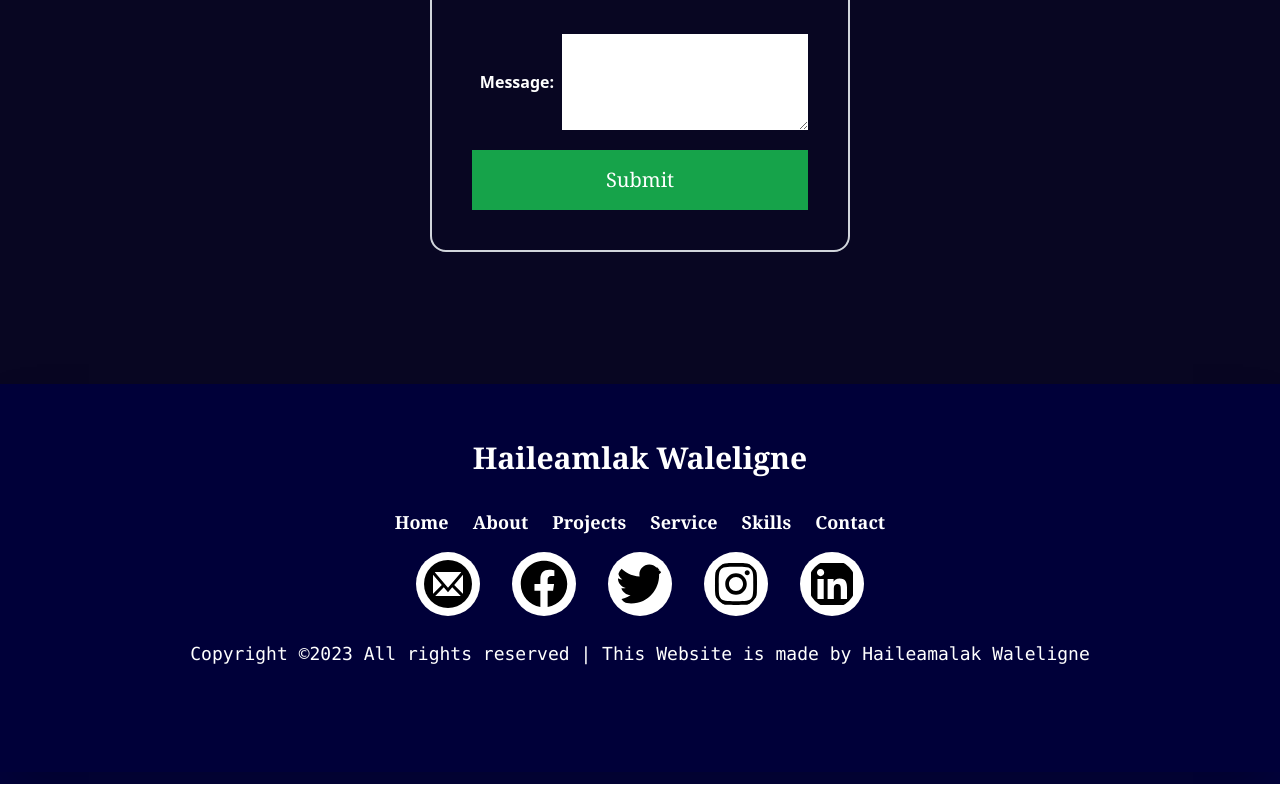
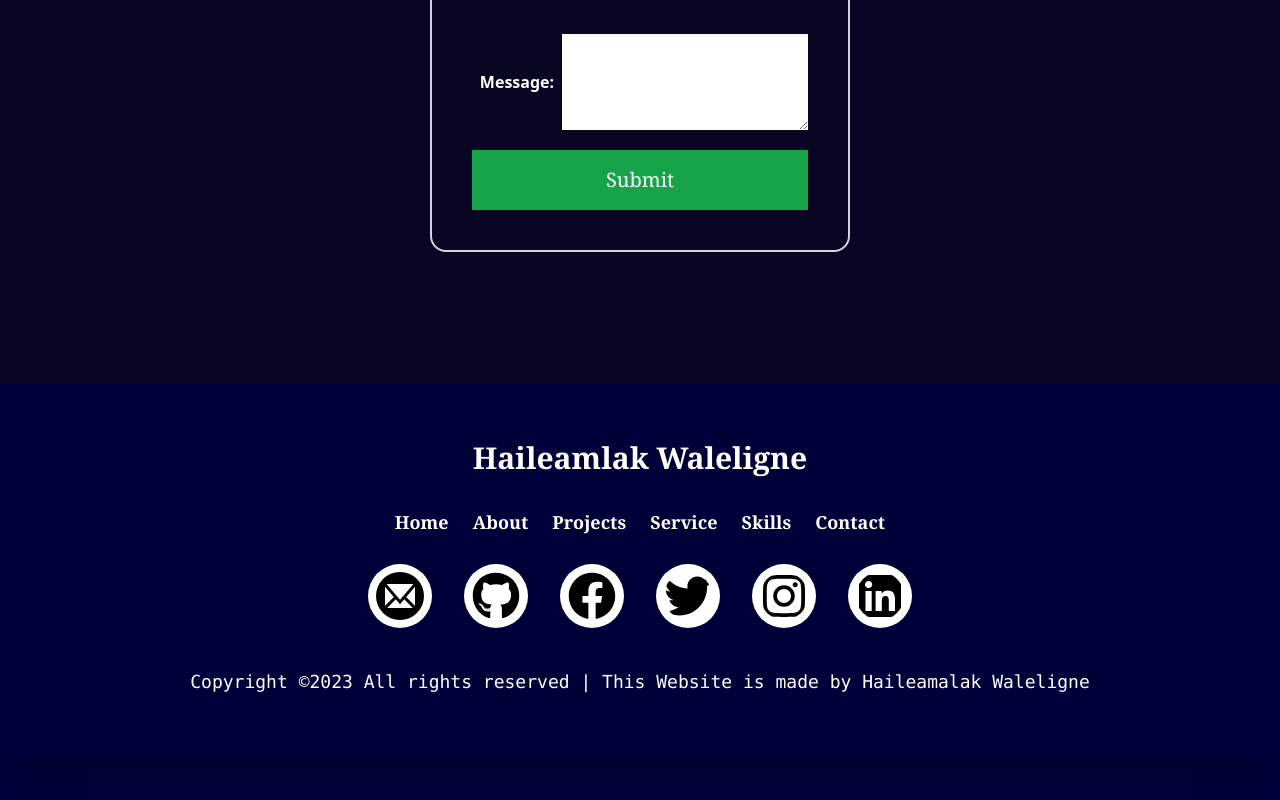
Before and after one commit to haileamlakwalelige/me-and-tensae, a React (Create React App) app: page / in a window 1280 px wide. Shown: the part 8442-9242 px from the top of the page. Built offline with nearby package versions, Linux system fonts and the light colour scheme.

Commit message:
Updating some features

```diff
--- a/src/haila/Footers.js
+++ b/src/haila/Footers.js
@@ -1,11 +1,11 @@
 /* eslint-disable jsx-a11y/anchor-is-valid */
 import React from 'react';
-import {FaFacebook, FaTwitter, FaInstagram, FaLinkedin} from 'react-icons/fa';
+import {FaFacebook, FaTwitter, FaInstagram, FaLinkedin, FaGithub} from 'react-icons/fa';
 import {ImMail} from 'react-icons/im';
 
 const Footers=()=>{
   return(
-    <div className='bg-[#01013ae8] h-[110vh] overflow-y-hidden sm:h-[50vh] shadow-2xl font-serif text-white'>
+    <div className='bg-[#01013ae8] pb-1 md:pb-auto overflow-y-hidden sm:h-[52vh] shadow-2xl font-serif text-white'>
       <div className="bg-[#01013ae8] font-serif shadow-2xl pt-10 justify-center block bottom-0 sticky pb-16">
         <div className="pt-4">
           <h1 className="font-bold text-3xl pb-4 text-center cursor-pointer hover:text-[#04b4fa]"> Haileamlak Waleligne</h1>
@@ -31,24 +31,32 @@ const Footers=()=>{
               </a>
             </ul>
           </div>
-          <div className="flex justify-center">
-            <a href="https://www.haileamlakwaleligne3910@gmail.com">
+          <div className="flex justify-center flex-col mb-1 sm:flex-row">
+            <div className="flex justify-evenly">
+               <a  href="https://www.haileamlakwaleligne3910@gmail.com" className="my-3 cursor-pointer">
               <ImMail size={60} className="font-bold mx-4 p-2 text-black hover:text-[#04b4fa] bg-white rounded-full h-16 w-16"/>
             </a>
-            <a href="https://www.facebook.com/profile.php?id=100026113192333" className="cursor-pointer">
+            <a  href="https://github.com/haileamlakwalelige" className="my-3 cursor-pointer">
+              <FaGithub size={60} className="font-bold mx-4 p-2 text-black hover:text-[#04b4fa] bg-white rounded-full h-16 w-16"/>
+            </a>
+            <a  href="https://www.facebook.com/profile.php?id=100026113192333" className="my-3 cursor-pointer">
             <FaFacebook size={60} className="font-bold mx-4 p-2 text-black hover:text-[#04b4fa] bg-white rounded-full h-16 w-16"/>
             </a>
-            <a href="https://twitter.com/Haileopia" className="cursor-pointer">
+            </div>
+            <div className="flex justify-evenly">
+              <a  href="https://twitter.com/Haileopia" className="my-3 cursor-pointer">
             <FaTwitter size={60} className="font-bold mx-4 text-black hover:text-[#04b4fa] bg-white rounded-full p-2 h-16 w-16"/>
             </a>
-            <a href="https://www.instagram.com/hailaopia/" className="cursor-pointer">
+            <a  href="https://www.instagram.com/hailaopia/" className="my-3 cursor-pointer">
             <FaInstagram size={60} className="font-bold mx-4 text-black hover:text-[#04b4fa] bg-white rounded-full p-2 h-16 w-16"/>
             </a>
-            <a href="https://www.linkedin.com/in/haileamlak-waleligne/" className="cursor-pointer">
+            <a  href="https://www.linkedin.com/in/haileamlak-waleligne/" className="my-3 cursor-pointer">
               <FaLinkedin size={60} className="font-bold mx-4 text-black hover:text-[#04b4fa] bg-white rounded-full p-2 h-16 w-16"/>
             </a>
+            </div>
+
           </div>
-          <p className="text-center pt-6 font-mono text-lg mb-10">Copyright ©2023 All rights reserved | This Website is made by Haileamalak Waleligne</p>
+          <p className="text-center pt-6 font-mono text-lg">Copyright ©2023 All rights reserved | This Website is made by Haileamalak Waleligne</p>
         </div>
       </div>
     </div>
--- a/src/haila/Testimonial.js
+++ b/src/haila/Testimonial.js
@@ -10,13 +10,13 @@ const Testimonial=()=>{
         <div className="bg-[#0e0e2b] flex flex-col text-white -center  justify-center items-center">
             <h1 className="font-bold text-center justify-center pt-10 text-3xl text items-center flex font-serif">Here it from My Boss and My Friends</h1>
             <div className="bg-[#0e0e2b]  px-10 grid grid-cols-1 md:grid-cols-2 lg:grid-cols-4 pt-10 pb-32 text-gray-300 gap-10 justify-center items-center">
-            <div  className='h-[900px] sm:h-96 hover:transform hover:translate-x-2 duration-500 hover:-translate-y-2 font-bold flex flex-col justify-center bg-white hover:bg-gray-400 px-10 py-16 text-gray-950 rounded items-center'>
+            <div  className=' py-2 sm:h-96 hover:transform hover:translate-x-2 duration-500 hover:-translate-y-2 font-bold flex flex-col justify-center bg-white hover:bg-gray-400 px-10 text-gray-950 rounded items-center'>
                 <img src={ashe} alt="Testimonial one" width={100} height={100} className="flex justify-center items-center rounded-full" />
                 <h1 className='font-bold text-xl font-serif py-3'>Ashenafi Belete</h1>
                 <p className="font-light ">Haileamlak is amazing person he have a passion to learn new thing.
                  He always perform the best of him even if the project is much more harder.</p>
             </div>
-            <div  className='h-[900px] sm:h-96 hover:transform hover:translate-x-2 duration-500 hover:-translate-y-2 font-bold flex flex-col justify-center bg-white hover:bg-gray-400 px-10 py-16 text-gray-950 rounded items-center'>
+            <div  className=' py-2 sm:h-96 hover:transform hover:translate-x-2 duration-500 hover:-translate-y-2 font-bold flex flex-col justify-center bg-white hover:bg-gray-400 px-10  text-gray-950 rounded items-center'>
             <img src={abi} alt="Testimonial one" width={100} height={100} className="flex justify-center items-center rounded-full" />
 
                 <h1 className='font-bold text-xl font-serif py-3'>Abinet Erbaye</h1>
@@ -24,7 +24,7 @@ const Testimonial=()=>{
                     Haileamlak is strong person. he try everything he want to do. he like to fight challenges and improves himself in everyday and in every events.
                 </p>
             </div>
-            <div  className='h-[900px] sm:h-96 hover:transform hover:translate-x-2 duration-500 hover:-translate-y-2 font-bold flex flex-col justify-center bg-white hover:bg-gray-400 px-10 py-16 text-gray-950 rounded items-center'>
+            <div  className=' sm:h-96 hover:transform hover:translate-x-2 duration-500 hover:-translate-y-2 font-bold flex flex-col justify-center bg-white hover:bg-gray-400 px-10 py-2 text-gray-950 rounded items-center'>
             <img src={getu} alt="Testimonial one" width={100} height={100} className="flex justify-center items-center rounded-full" />
                 <h1 className='font-bold text-xl font-serif py-3'>Getu Girma</h1>
                 <p className="font-light ">
@@ -32,7 +32,7 @@ const Testimonial=()=>{
                      that Haileamlak is fighter for everything he face. and he always love to make Projects and want to learn new things.
                 </p>
             </div>
-            <div  className='h-[900px] sm:h-96 hover:transform hover:translate-x-2 duration-500 hover:-translate-y-2 font-bold flex flex-col justify-center bg-white hover:bg-gray-400 px-10 py-16 text-gray-950 rounded items-center'>
+            <div  className=' sm:h-96 hover:transform hover:translate-x-2 duration-500 hover:-translate-y-2 font-bold flex flex-col justify-center bg-white hover:bg-gray-400 px-10 py-2 text-gray-950 rounded items-center'>
             <img src={getnet} alt="Testimonial one" width={100} height={100} className="flex justify-center items-center rounded-full" />
                 <h1 className='font-bold text-xl font-serif py-3'>Getnet Bante</h1>
                 <p className="font-light ">
```
